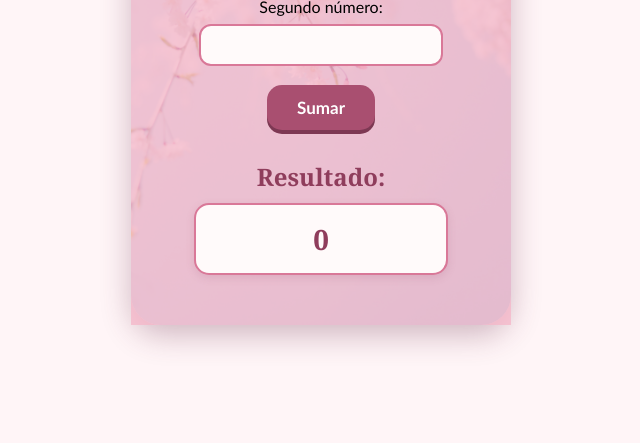
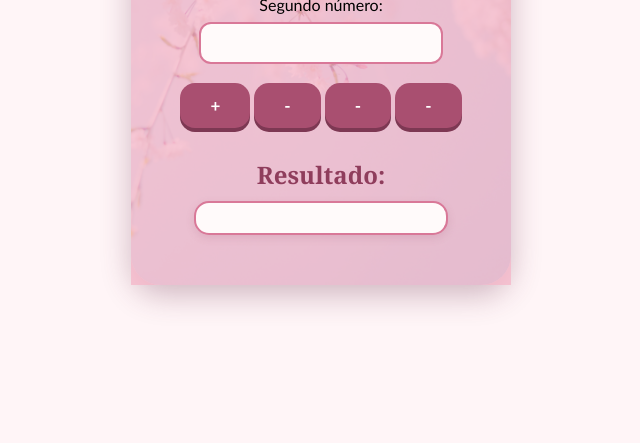
Before and after one commit to Nirwita/Calculadora-basica-Tina, a plain HTML site: page index.html in a window 1280 px wide. Shown: the part 357-800 px from the top of the page, without its empty margins (319-959 px from the left). Drawn offline with Linux system fonts and the light colour scheme.

Commit message:
Agregados las funciones matematicas de multiplicar y dividir

```diff
--- a/index.html
+++ b/index.html
@@ -4,14 +4,14 @@
     <meta charset="UTF-8" />
 
     <link rel="stylesheet" href="css/style.css" />
-    <title>Calculadora de Tina</title>
+    <title>Calculadorina</title>
   </head>
 
   <body>
     <!-- Titulo-->
     <div class="calculadora">
       <div>
-        <h1>Calculadora de Tina</h1>
+        <h1>Calculadorina</h1>
       </div>
 
       <!-- Primer numero-->
@@ -32,13 +32,23 @@
       <br />
 
       <!-- Botón sumar-->
-      <button onclick="sumar()">Sumar</button>
+      <button onclick="sumar()">+</button>
+
+      <!-- Botón restar-->
+      <button onclick="restar()">-</button>
+
+      <!-- Botón multiplicar-->
+      <button onclick="multiplicar()">-</button>
+
+      <!-- Botón dividir-->
+      <button onclick="dividir()">-</button>
 
       <!-- Resultado impreso-->
       <h2>
         Resultado:
-        <div id="resultado">0</div>
+        <div id="resultado"></div>
       </h2>
     </div>
+    <script src="js/calculadora.js"></script>
   </body>
 </html>
--- a/js/calculadora.js
+++ b/js/calculadora.js
@@ -13,3 +13,51 @@ function sumar() {
   // Mostramos el resultado
   document.getElementById("resultado").innerHTML = resultado;
 }
+
+function restar() {
+  // Cogemos los valores de los dos inputs
+  let numero1 = document.getElementById("numero1").value;
+  let numero2 = document.getElementById("numero2").value;
+
+  // Convertimos los valores a números
+  numero1 = Number(numero1);
+  numero2 = Number(numero2);
+
+  // Hacemos la suma
+  let resultado = numero1 - numero2;
+
+  // Mostramos el resultado
+  document.getElementById("resultado").innerHTML = resultado;
+}
+
+function multiplicar() {
+  // Cogemos los valores de los dos inputs
+  let numero1 = document.getElementById("numero1").value;
+  let numero2 = document.getElementById("numero2").value;
+
+  // Convertimos los valores a números
+  numero1 = Number(numero1);
+  numero2 = Number(numero2);
+
+  // Hacemos la suma
+  let resultado = numero1 * numero2;
+
+  // Mostramos el resultado
+  document.getElementById("resultado").innerHTML = resultado;
+}
+
+function dividir() {
+  // Cogemos los valores de los dos inputs
+  let numero1 = document.getElementById("numero1").value;
+  let numero2 = document.getElementById("numero2").value;
+
+  // Convertimos los valores a números
+  numero1 = Number(numero1);
+  numero2 = Number(numero2);
+
+  // Hacemos la suma
+  let resultado = numero1 / numero2;
+
+  // Mostramos el resultado
+  document.getElementById("resultado").innerHTML = resultado;
+}
```
